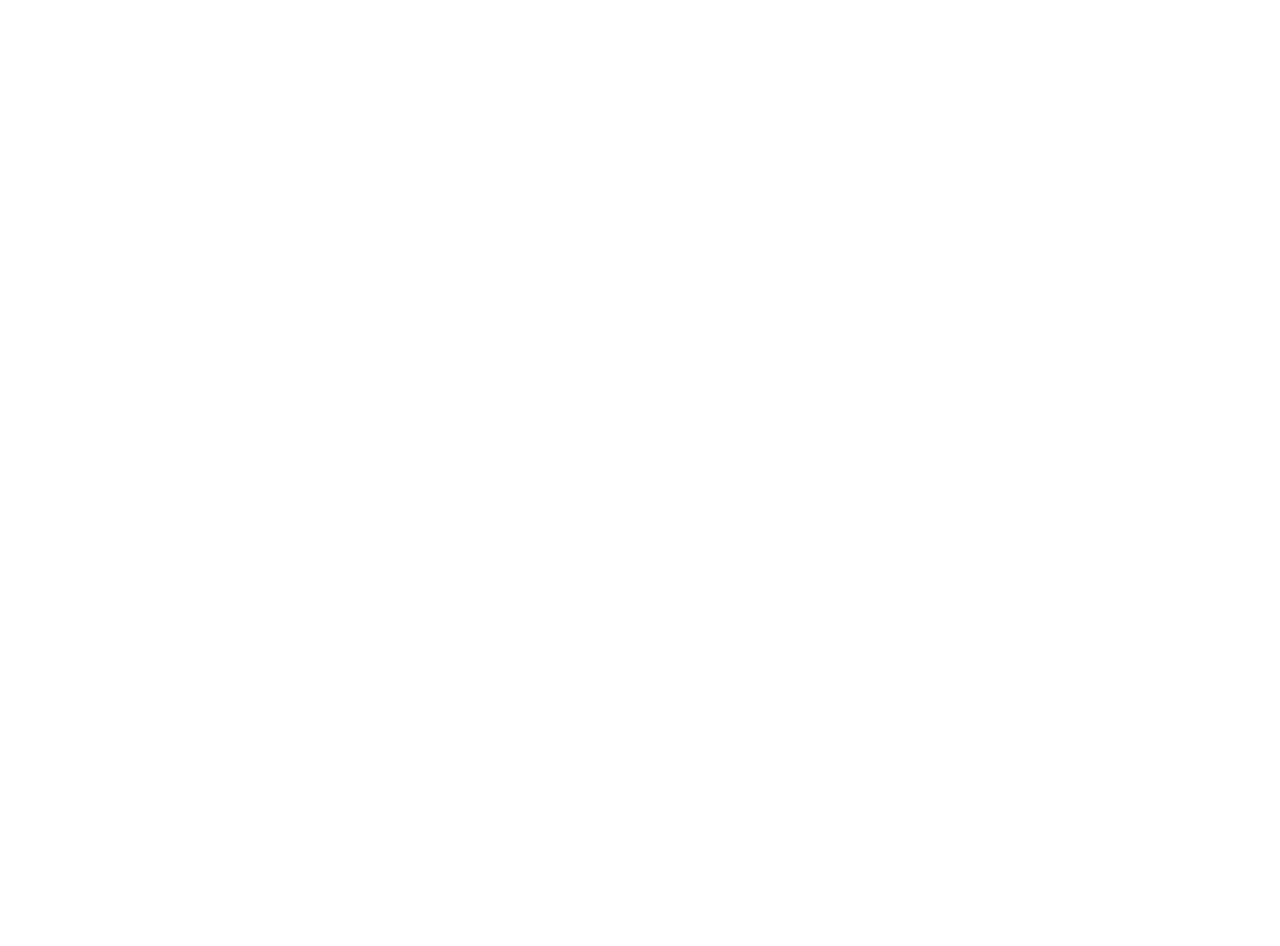
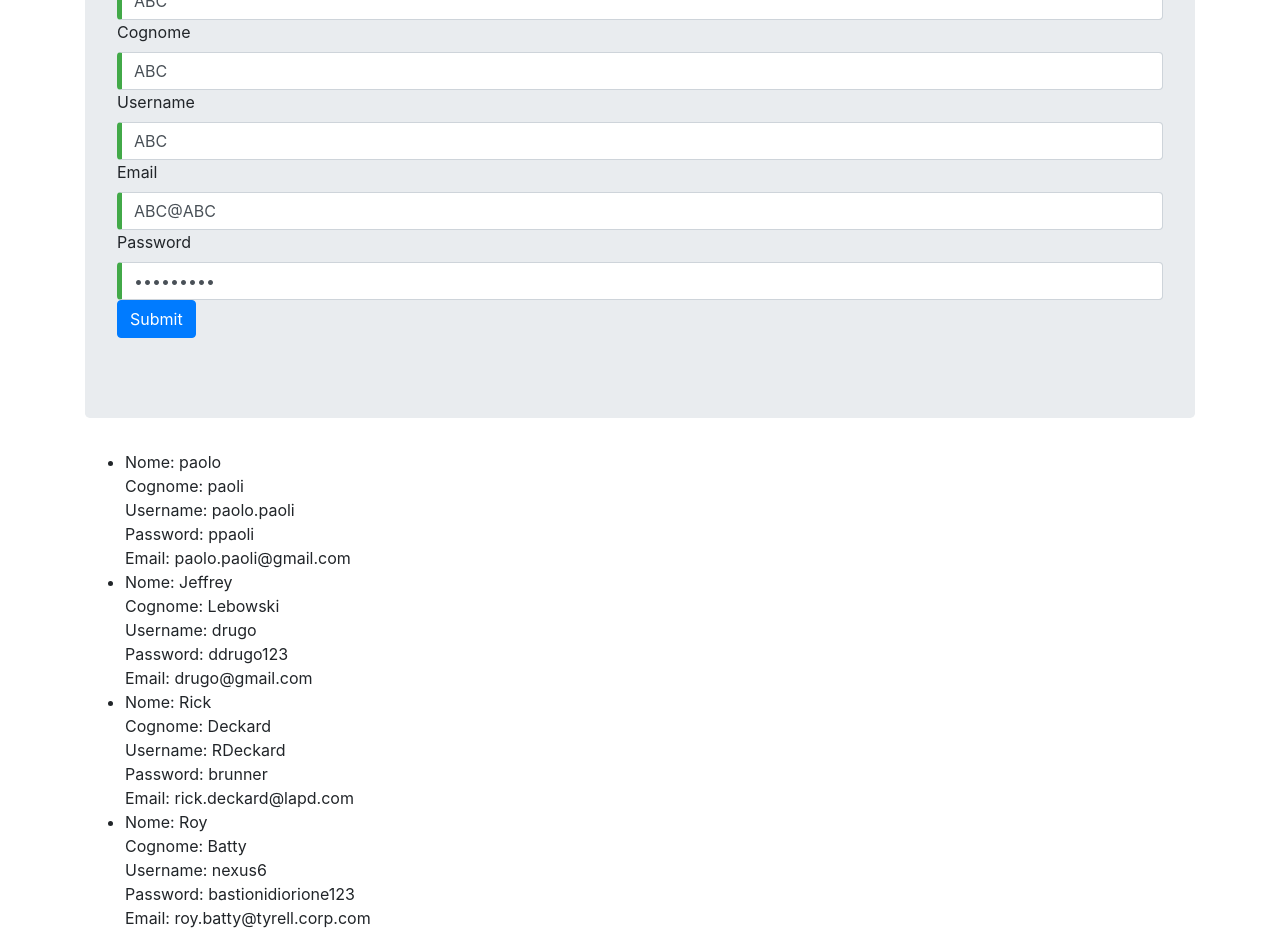
Before and after one commit to BellatiSamuele/angular-bacheca, an Angular app in the folder bacheca/: page / in a window 1280 px wide. Shown: the part 160-1106 px from the top of the page. Before the commit the page ends 800 px from the top, so only its background shows below. Built offline with nearby package versions, Linux system fonts and the light colour scheme.

Commit message:
array utente - lista utenti - bootstrap

```diff
--- /dev/null
+++ b/bacheca/src/app/mock-utente.ts
@@ -0,0 +1,8 @@
+import { Utente } from './utente';
+
+export const Users: Utente[] = [
+  { nome: 'paolo', cognome: 'paoli', username: 'paolo.paoli', password: 'ppaoli', email: 'paolo.paoli@gmail.com'},
+  { nome: 'Jeffrey', cognome: 'Lebowski', username: 'drugo', password: 'ddrugo123', email: 'drugo@gmail.com'},
+  { nome: 'Rick', cognome: 'Deckard', username: 'RDeckard', password: 'brunner', email: 'rick.deckard@lapd.com'},
+  { nome: 'Roy', cognome: 'Batty', username: 'nexus6', password: 'bastionidiorione123', email: 'roy.batty@tyrell.corp.com'}
+];
--- a/bacheca/src/app/registr/registr.component.html
+++ b/bacheca/src/app/registr/registr.component.html
@@ -48,3 +48,19 @@
       <button type="submit" class="btn btn-primary">Submit</button>
    </div>
  </form>
+
+ <div *ngIf="!myForm.controls['nome'].valid"
+     class="alert alert-danger">campo nome invalido
+</div>
+<div *ngIf="myForm.controls['nome'].hasError('required')"
+     class="alert alert-danger">campo nome richiesto
+</div>
+
+<ul>
+  <li *ngFor = "let a of utenti">Nome: {{a.nome}} <br>
+  Cognome: {{a.cognome}}<br>
+  Username: {{a.username}} <br>
+  Password: {{a.password}}<br>
+  Email: {{a.email}}
+  </li>
+</ul>
--- a/bacheca/src/app/registr/registr.component.ts
+++ b/bacheca/src/app/registr/registr.component.ts
@@ -4,6 +4,8 @@
  FormGroup,
  Validators,
 } from '@angular/forms';
+import { Utente } from '../utente';
+import { Users } from '../mock-utente';
 
 @Component({
   selector: 'app-registr',
@@ -11,7 +13,7 @@
   styleUrls: ['./registr.component.css']
 })
 export class RegistrComponent implements OnInit {
-
+utenti = Users;
 myForm: FormGroup;
  constructor(fb: FormBuilder) {
    this.myForm = fb.group({
@@ -25,8 +27,18 @@
  ngOnInit() {
  }
 
- onSubmit(value: string): void {
+ onSubmit(value: string): boolean {
    console.log('valori inseriti: ', value);
+
+      let utente : Utente = new Utente();
+      utente.nome = this.myForm.controls['nome'].value;
+      utente.cognome = this.myForm.controls['cognome'].value;
+      utente.username = this.myForm.controls['username'].value;
+      utente.password = this.myForm.controls['password'].value;
+      utente.email = this.myForm.controls['email'].value;
+
+      this.utenti.push(utente);
+
+    return false;
  }
-
 }
--- a/bacheca/src/app/utente.ts
+++ b/bacheca/src/app/utente.ts
@@ -3,4 +3,5 @@
   cognome: String;
   username: String;
   password: String;
+  email: string;
 }
--- a/bacheca/src/styles.css
+++ b/bacheca/src/styles.css
@@ -1 +1,8 @@
-/* You can add global styles to this file, and also import other style files */
+@import '~bootstrap/dist/css/bootstrap.css';
+
+.ng-valid:not(form) {
+   border-left: 5px solid #42A948; /* green */
+ }
+ .ng-invalid:not(form)  {
+   border-left: 5px solid #a94442; /* red */
+ }
```
Also changed, not shown: bacheca/src/app/app.component.html (line endings or trailing spaces).
